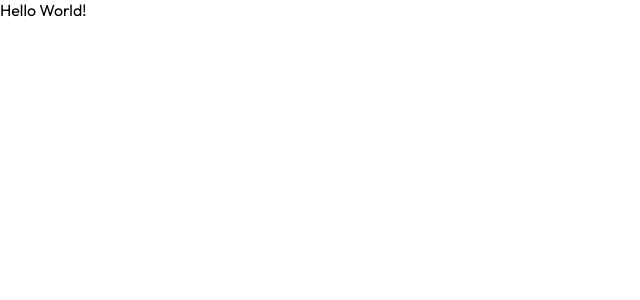
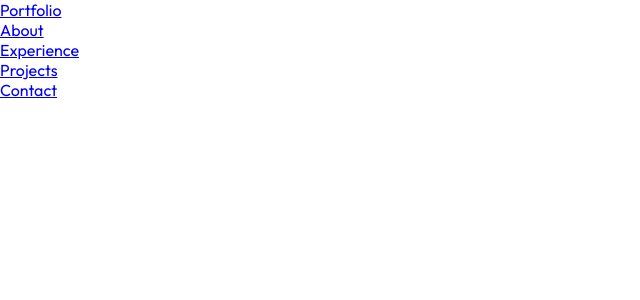
Before and after one commit to Dikshasharmaa/ResponsivePortfolio, a React (Create React App) app: page / in a window 1280 px wide. Shown: the top 300 px of the page, without its empty margins (0-640 px from the left). Built offline with nearby package versions, Linux system fonts and the light colour scheme.

Commit message:
Added navbar component

```diff
--- a/public/index.html
+++ b/public/index.html
@@ -2,17 +2,13 @@
 <html lang="en">
   <head>
     <meta charset="utf-8" />
-    <link rel="icon" href="%PUBLIC_URL%/favicon.ico" />
+    <link rel="icon" type = "image/png" href="/favicon.ico" />
     <meta name="viewport" content="width=device-width, initial-scale=1" />
     <meta name="theme-color" content="#000000" />
     <meta
       name="description"
       content="Web site created using create-react-app"
     />
-    <link rel="apple-touch-icon" href="%PUBLIC_URL%/logo192.png" />
-
-    <link rel="manifest" href="%PUBLIC_URL%/manifest.json" />
-
     <title>My portfolio</title>
   </head>
   <body>
--- a/src/App.js
+++ b/src/App.js
@@ -1,8 +1,9 @@
 import styles from "./App.modules.css";
+import {Navbar} from "./components/Navbar";
 
 function App() {
   return (
-    <div className={styles.App}>Hello World!</div>
+    <div className={styles.App}><Navbar /></div>
   );
 }
 
--- a/src/App.modules.css
+++ b/src/App.modules.css
@@ -1,6 +1,8 @@
 @import "./vars.css";
-.App{
-  background-color: var(--color-bg);
-  width:100%;
+
+.App {
+  background-color: #04152d;
+  width: 100%;
   height: 100%;
+  overflow: hidden;
 }
--- /dev/null
+++ b/src/components/Navbar.jsx
@@ -0,0 +1,18 @@
+import React from 'react';
+
+export const Navbar = () => {
+    return (
+       <nav>
+        <a href="/">Portfolio</a>
+        <div>
+            <ul>
+                <li><a href="#about">About</a></li>
+                <li><a href="#experience">Experience</a></li>
+                <li><a href="#projects">Projects</a></li>
+                <li><a href="#contact">Contact</a></li>
+
+            </ul>
+        </div>
+       </nav>
+    )
+}
--- a/src/index.css
+++ b/src/index.css
@@ -1,6 +1,10 @@
-*{
+* {
   box-sizing: border-box;
-  margin:0;
+  margin: 0;
   padding: 0;
-  font-family: "Outfit",Arial, Helvetica, sans-serif;
+  font-family: "Outfit", Arial, Helvetica, sans-serif;
 }
+
+html {
+  scroll-behavior: smooth;
+}
--- /dev/null
+++ b/src/utils.js
@@ -0,0 +1,3 @@
+export const getImageUrl = (path) =>{
+    return new URL(`assets/${path}`, import.meta.url).href;
+};
--- a/src/vars.css
+++ b/src/vars.css
@@ -1,11 +1,11 @@
 :root {
+    /* Colours */
     --color-text: #fff;
     --color-primary: #576cbc;
     --color-secondary: #19376d;
     --color-dark: #0b2447;
     --color-bg: #04152d;
 
-    /* Fonts*/
-    --font-robot: "Roboto";
-
-}
+    /* Fonts */
+    --font-roboto: "Roboto";
+  }
--- /dev/null
+++ b/vite.config.js
@@ -0,0 +1,12 @@
+import { defineConfig } from "vite";
+import react from "@vitejs/plugin-react";
+
+// https://vitejs.dev/config/
+export default defineConfig({
+  plugins: [react()],
+  css: {
+    modules: {
+      localsConvention: "camelCase",
+    },
+  },
+});
```
Also changed, not shown: src/components/Navbar.module.css (added), 1 other file (tests, documents, lock files or other folders).
